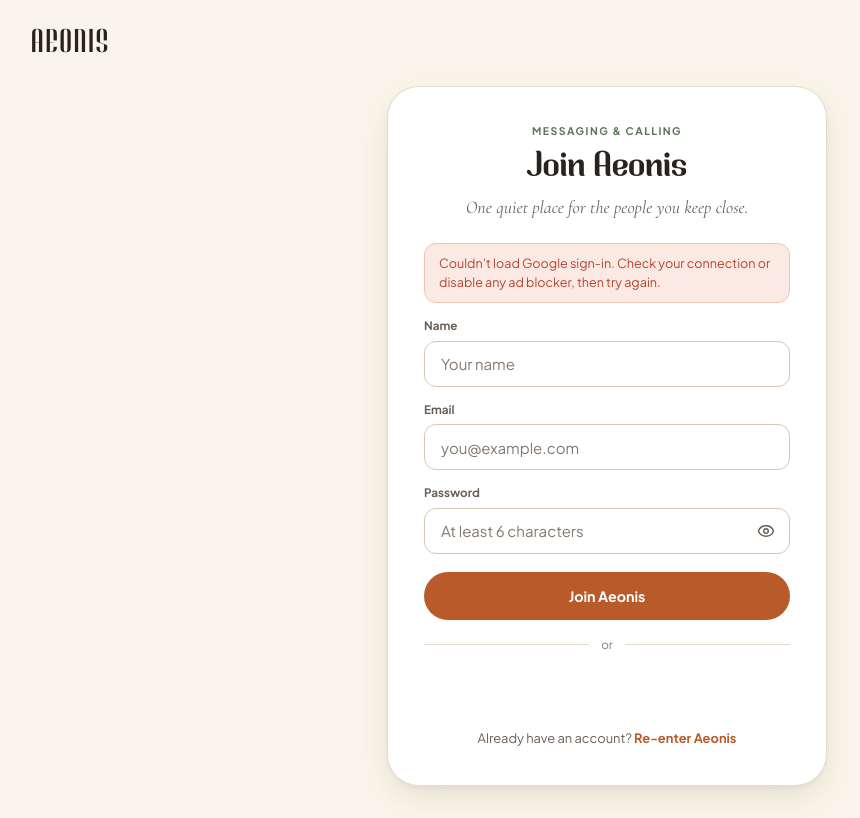
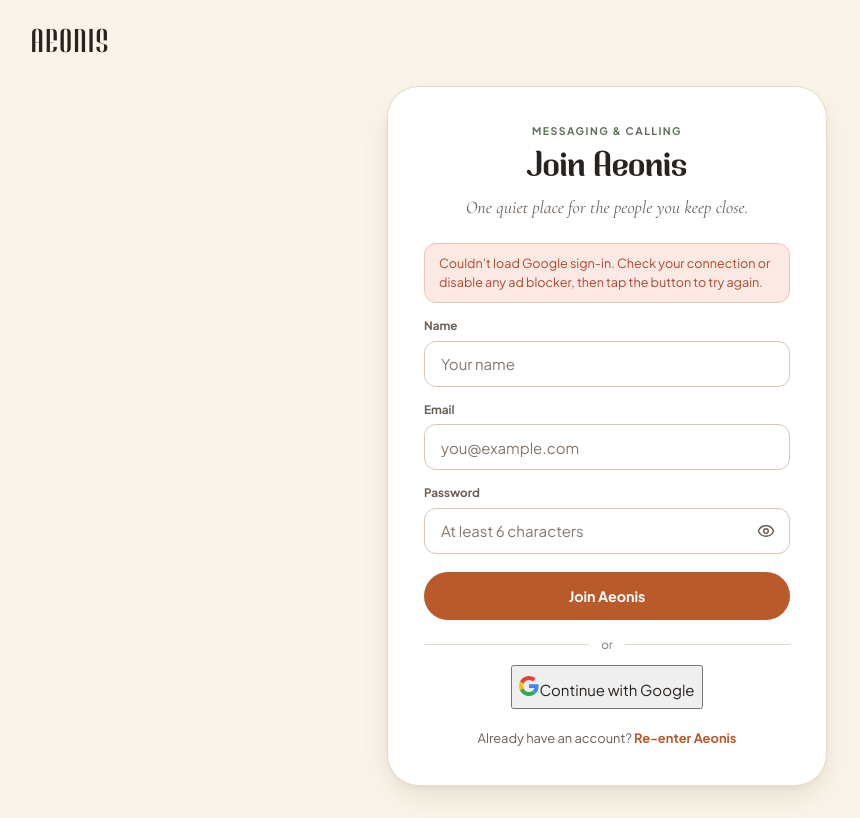
Before and after one commit to lightningXadi/Aeonis, a React (Vite) app in the folder client/: page /signup in a window 1280 px wide. Shown: the whole page, without its empty margins (33-893 px from the left). Built offline with nearby package versions, Linux system fonts and the light colour scheme; no server answers.

Commit message:
Update GoogleButton.jsx

```diff
--- a/client/src/components/GoogleButton.jsx
+++ b/client/src/components/GoogleButton.jsx
@@ -5,6 +5,8 @@
 
 const CLIENT_ID = import.meta.env.VITE_GOOGLE_CLIENT_ID;
 const GSI_SRC = 'https://accounts.google.com/gsi/client';
+const GSI_BUTTON_HEIGHT = 40; // Google's "large" button is fixed at 40px tall
+const FACE_HEIGHT = 48;       // our button is 48px tall, same as "Re-enter Aeonis"
 
 let gsiPromise = null;
 /** Load Google's sign-in script once for the whole app. */
@@ -23,23 +25,40 @@
   return gsiPromise;
 }
 
+function GoogleG() {
+  return (
+    <svg width="20" height="20" viewBox="0 0 48 48" aria-hidden="true" focusable="false">
+      <path fill="#EA4335" d="M24 9.5c3.54 0 6.71 1.22 9.21 3.6l6.85-6.85C35.9 2.38 30.47 0 24 0 14.62 0 6.51 5.38 2.56 13.22l7.98 6.19C12.43 13.72 17.74 9.5 24 9.5z" />
+      <path fill="#4285F4" d="M46.98 24.55c0-1.57-.15-3.09-.38-4.55H24v9.02h12.94c-.58 2.96-2.26 5.48-4.78 7.18l7.73 6c4.51-4.18 7.09-10.36 7.09-17.65z" />
+      <path fill="#FBBC05" d="M10.53 28.59c-.48-1.45-.76-2.99-.76-4.59s.27-3.14.76-4.59l-7.98-6.19C.92 16.46 0 20.12 0 24c0 3.88.92 7.54 2.56 10.78l7.97-6.19z" />
+      <path fill="#34A853" d="M24 48c6.48 0 11.93-2.13 15.89-5.81l-7.73-6c-2.15 1.45-4.92 2.3-8.16 2.3-6.26 0-11.57-4.22-13.47-9.91l-7.98 6.19C6.51 42.62 14.62 48 24 48z" />
+    </svg>
+  );
+}
+
 /**
- * "Continue with Google". Google renders the button itself (their rules), we
- * receive an ID token and swap it for an Aeonis session via POST /auth/google.
- * That one endpoint handles both sign-in and sign-up: a new Google user gets
- * an account created automatically.
+ * "Continue with Google", styled to match the rest of Aeonis.
+ *
+ * How it works: Google only issues a login token through ITS OWN button (an
+ * iframe we can't restyle). So we draw our own pill-shaped button (the "face")
+ * and lay Google's real button on top of it, invisible and stretched to cover
+ * the whole face. You see the Aeonis button; your click lands on Google's one.
+ * The result is the same token, same POST /auth/google, same server — only the
+ * look changes.
  *
  * Needs VITE_GOOGLE_CLIENT_ID (same value as GOOGLE_CLIENT_ID on the server).
  */
-export default function GoogleButton({ text = 'continue_with', onError }) {
+export default function GoogleButton({ label = 'Continue with Google', onError }) {
   const navigate = useNavigate();
   const holder = useRef(null);
   const [state, setState] = useState(CLIENT_ID ? 'loading' : 'missing'); // loading | ready | failed | missing
+  const [attempt, setAttempt] = useState(0);
   const [busy, setBusy] = useState(false);
 
   useEffect(() => {
     if (!CLIENT_ID) return undefined;
     let cancelled = false;
+    setState('loading');
 
     loadGoogleScript()
       .then(() => {
@@ -59,41 +78,54 @@
             }
           }
         });
-        // Google draws the button at a fixed pixel width (200–400).
+        holder.current.innerHTML = '';
         const width = Math.min(400, Math.max(200, Math.round(holder.current.offsetWidth || 320)));
         window.google.accounts.id.renderButton(holder.current, {
-          type: 'standard',
-          theme: 'outline',
-          size: 'large',
-          shape: 'pill',
-          text,
-          logo_alignment: 'center',
-          width
+          type: 'standard', theme: 'outline', size: 'large', shape: 'rectangular', width
         });
         setState('ready');
       })
       .catch(() => {
         if (cancelled) return;
         setState('failed');
-        onError?.('Couldn’t load Google sign-in. Check your connection or disable any ad blocker, then try again.');
+        onError?.('Couldn’t load Google sign-in. Check your connection or disable any ad blocker, then tap the button to try again.');
       });
 
     return () => { cancelled = true; };
     // eslint-disable-next-line react-hooks/exhaustive-deps
-  }, [text]);
+  }, [attempt]);
 
   if (state === 'missing') {
     return (
       <button type="button" className="auth-google-btn" disabled title="Google sign-in isn’t configured (VITE_GOOGLE_CLIENT_ID missing)">
-        Continue with Google <span className="pill">Not set up</span>
+        {label} <span className="pill">Not set up</span>
       </button>
     );
   }
 
+  const face = (
+    <>
+      <GoogleG />
+      <span>{state === 'loading' ? 'Loading Google…' : label}</span>
+    </>
+  );
+
+  // Script failed to load: the face becomes a plain retry button.
+  if (state === 'failed') {
+    return (
+      <div className="auth-google">
+        <button type="button" className="auth-google__face" onClick={() => setAttempt((a) => a + 1)}>{face}</button>
+      </div>
+    );
+  }
+
   return (
-    <div className={`auth-google${busy ? ' auth-google--busy' : ''}`} aria-busy={busy}>
-      <div ref={holder} className="auth-google__slot" />
-      {state === 'loading' && <div className="auth-google__placeholder">Loading Google…</div>}
+    <div className={`auth-google${state === 'loading' ? ' auth-google--loading' : ''}${busy ? ' auth-google--busy' : ''}`} aria-busy={busy || state === 'loading'}>
+      <div className="auth-google__face" aria-hidden="true">{face}</div>
+      {/* Google's real button: invisible, scaled to cover the whole face. */}
+      <div className="auth-google__hit">
+        <div ref={holder} className="auth-google__slot" style={{ height: GSI_BUTTON_HEIGHT, transform: `scaleY(${FACE_HEIGHT / GSI_BUTTON_HEIGHT})` }} />
+      </div>
       {busy && <div className="auth-google__overlay">Signing you in…</div>}
     </div>
   );
```
